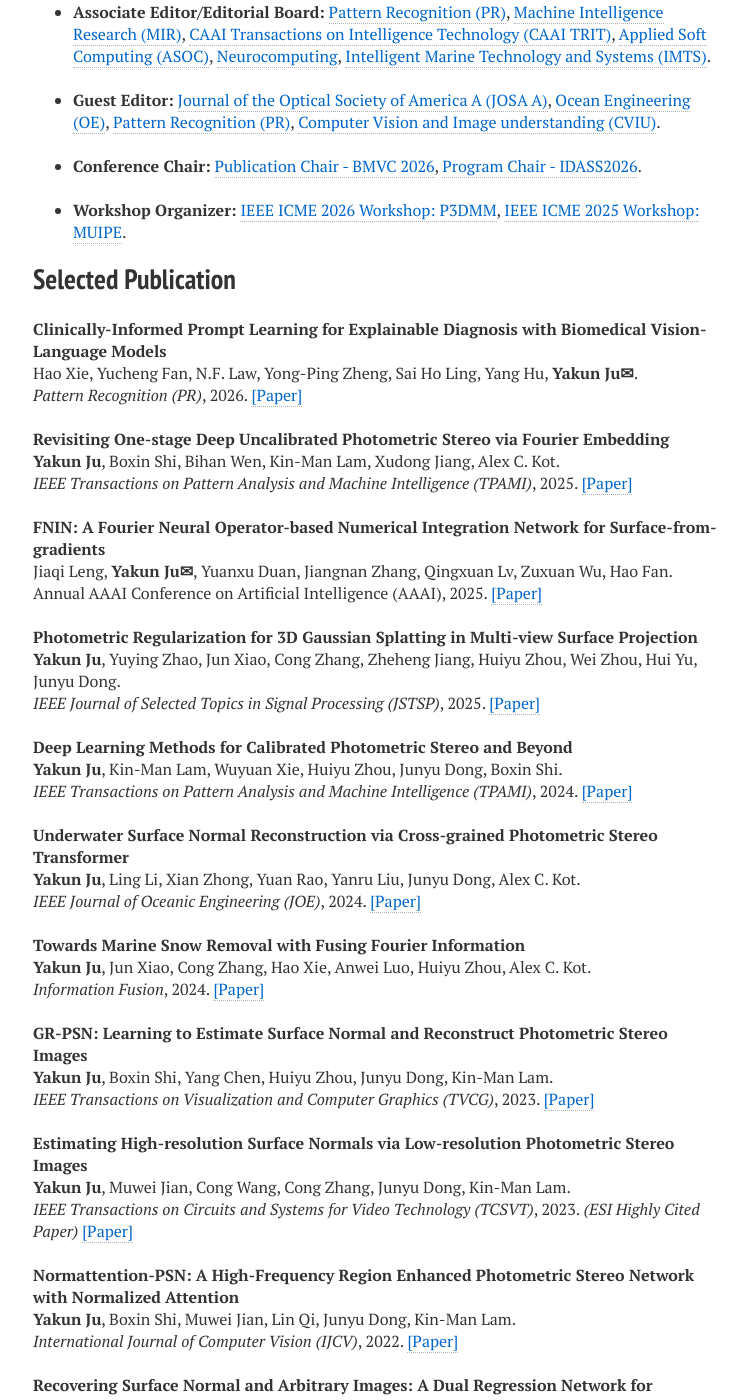
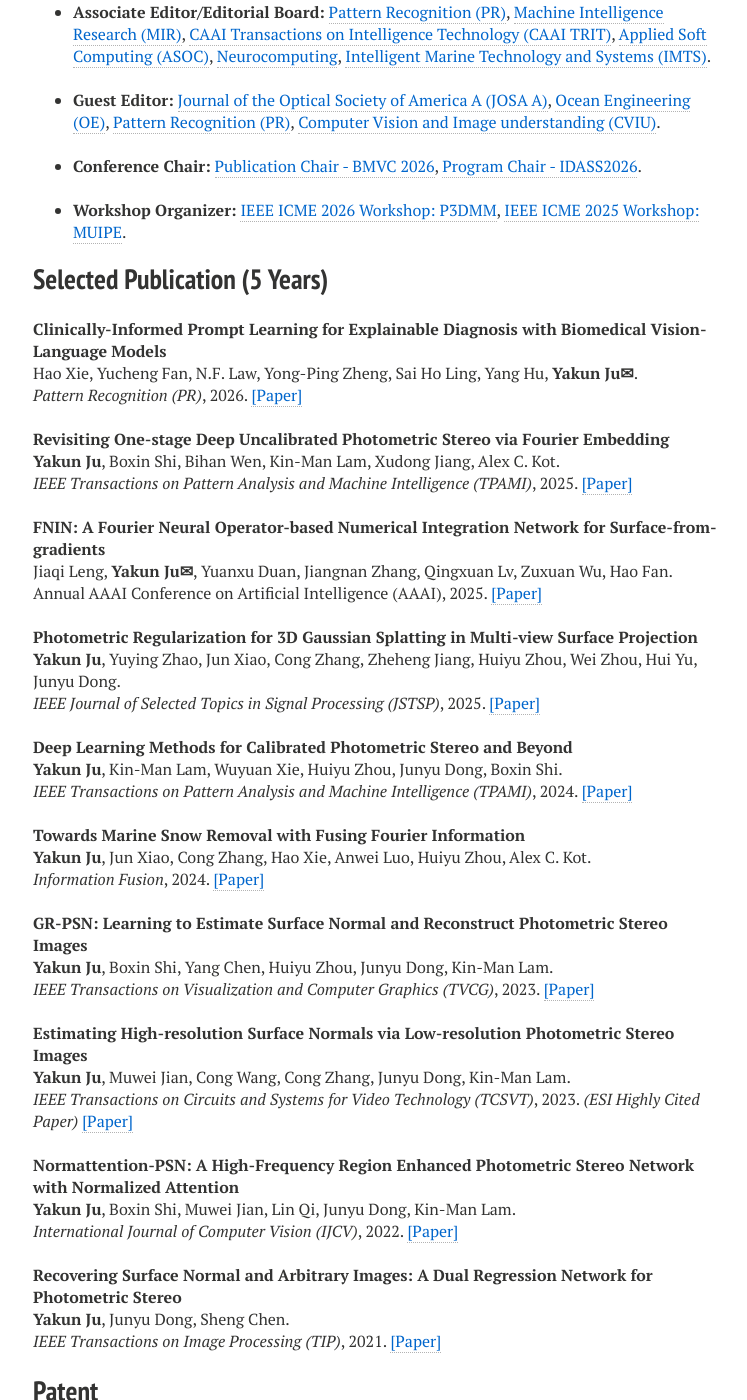
Before and after one commit to juyakun/juyakun.github.io, a Jekyll site: the page built from index.md, in a window 1280 px wide and 1400 px high, scrolled down 1505 px. Shown: the whole window, without its empty margins (399-1146 px from the left). Built offline with Jekyll 4.4.1, drawn with Linux system fonts in a browser that asks for light colours; nearby versions of some CDN libraries.

Commit message:
Update index.md

```diff
--- a/index.md
+++ b/index.md
@@ -53,7 +53,7 @@
 
 
 
-## Selected Publication
+## Selected Publication (5 Years)
 **Clinically-Informed Prompt Learning for Explainable Diagnosis with Biomedical Vision-Language Models**
 Hao Xie, Yucheng Fan, N.F. Law, Yong-Ping Zheng, Sai Ho Ling, Yang Hu, **Yakun Ju✉**.
   *Pattern Recognition (PR)*, 2026. [[Paper]](https://www.sciencedirect.com/science/article/abs/pii/S0031320326010794)
@@ -77,11 +77,6 @@
  **Deep Learning Methods for Calibrated Photometric Stereo and Beyond**
   **Yakun Ju**, Kin-Man Lam, Wuyuan Xie, Huiyu Zhou, Junyu Dong, Boxin Shi.
   *IEEE Transactions on Pattern Analysis and Machine Intelligence (TPAMI)*, 2024. [[Paper]](https://ieeexplore.ieee.org/abstract/document/10497891)
-<br>
-<br>
-**Underwater Surface Normal Reconstruction via Cross-grained Photometric Stereo Transformer**
-  **Yakun Ju**, Ling Li, Xian Zhong, Yuan Rao, Yanru Liu, Junyu Dong, Alex C. Kot.
-  *IEEE Journal of Oceanic Engineering (JOE)*, 2024. [[Paper]](https://ieeexplore.ieee.org/document/10721286)
 <br>
 <br>
 **Towards Marine Snow Removal with Fusing Fourier Information**
```
